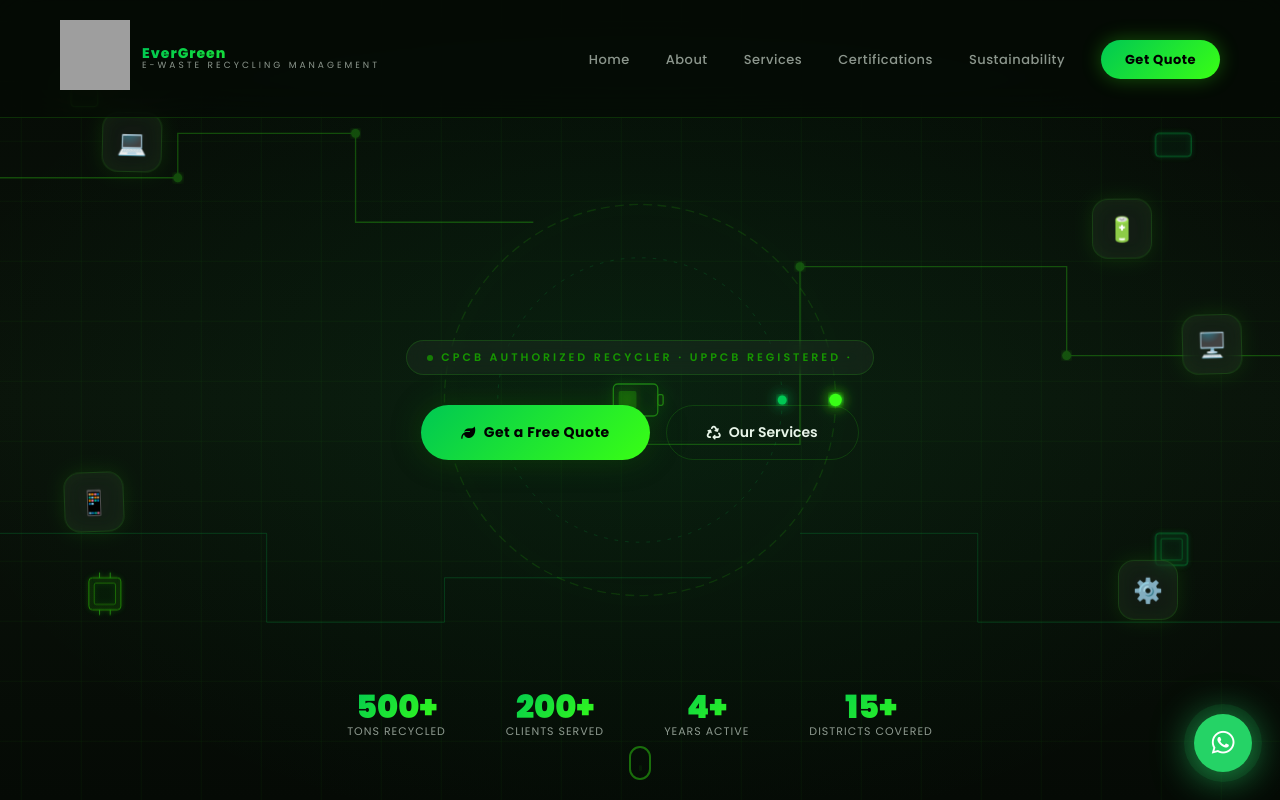
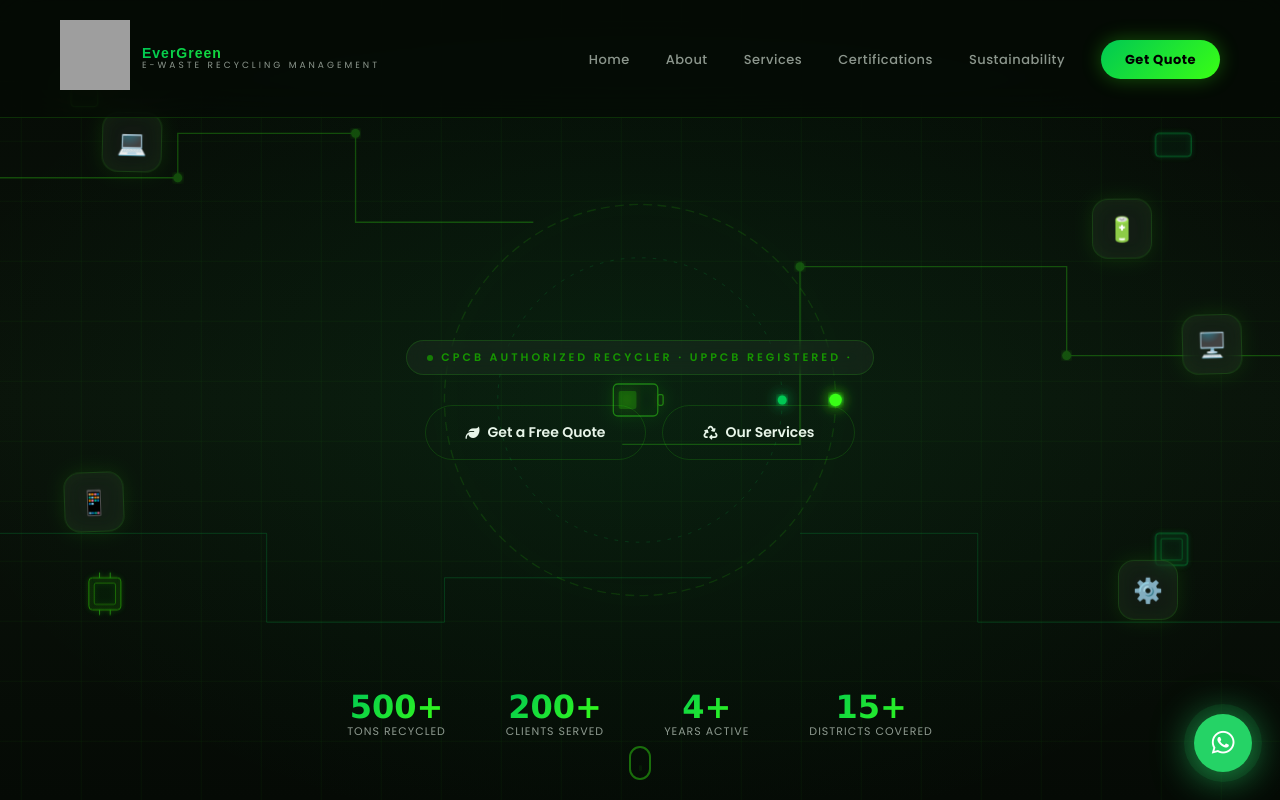
Before and after one commit to smr-web-coding/recycler, a plain HTML site: page index.html in a window 1280 px wide. Shown: the top 800 px of the page. Drawn offline with nearby package versions, Linux system fonts and the light colour scheme; grey boxes are pictures that could not be loaded.

Commit message:
Update index.html

```diff
--- a/index.html
+++ b/index.html
@@ -98,6 +98,7 @@ nav.scrolled {
   background: var(--grad); -webkit-background-clip: text;
   -webkit-text-fill-color: transparent;
   letter-spacing: 1px;
+  font-family: Arial, Helvetica, sans-serif;
 }
 .logo-text span:last-child {
   display: block;
@@ -277,6 +278,7 @@ nav.scrolled {
 .hstat-num {
   font-size: 32px; font-weight: 900;
   background: var(--grad); -webkit-background-clip: text;
+  font-family: 'Lucida Sans', 'Lucida Sans Regular', 'Lucida Grande', 'Lucida Sans Unicode', Geneva, Verdana, sans-serif;
   -webkit-text-fill-color: transparent;
   line-height: 1;
 }
@@ -1163,7 +1165,7 @@ footer {
       serving industries across Uttar Pradesh & beyond
     </p> -->
     <div class="hero-btns">
-      <a href="#contact" class="btn-primary">
+      <a href="#contact" class="btn-secondary">
         <i class="fas fa-leaf"></i> Get a Free Quote
       </a>
       <a href="#services" class="btn-secondary">
@@ -1242,7 +1244,7 @@ footer {
           <div class="orbit-dot od-3"></div>
           <div class="orbit-dot od-4"></div>
           <div class="about-inner-circle">
-            <div class="about-core">♻</div>
+            <div class="about-core"><img style="height: 70px; width: 70px;" src="logo.png" alt=""></div>
           </div>
         </div>
       </div>
```
